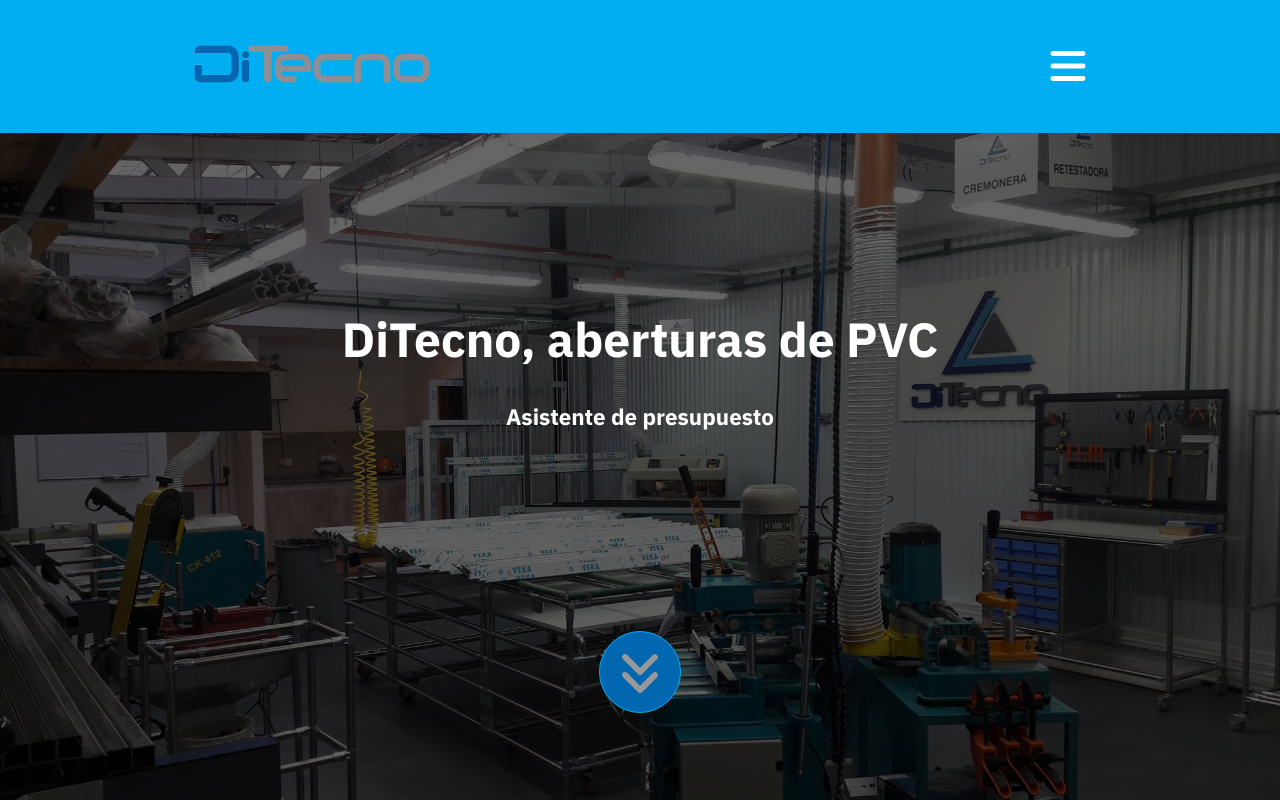
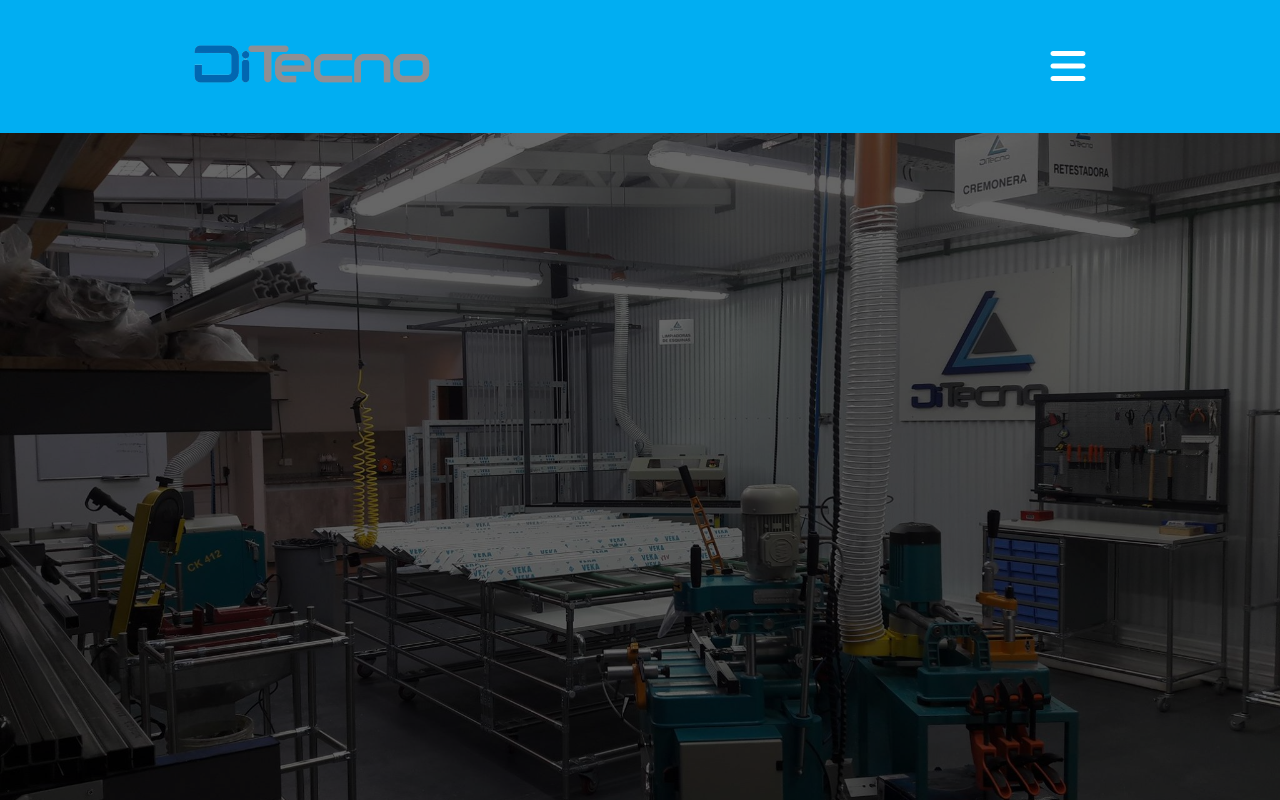
Before and after one commit to Fede-Diiorio/DiTecnoFrontend, a React (Vite) app: page / in a window 1280 px wide. Shown: the top 800 px of the page. Built offline with nearby package versions, Linux system fonts and the light colour scheme; a web font is replaced by a local one.

Commit message:
Cambios orientados a conectar el front con el back

```diff
--- a/src/App.jsx
+++ b/src/App.jsx
@@ -7,6 +7,7 @@
 import ScrollToTop from './utils/ScrollToTop';
 import Door from './components/Door/Door';
 import Window from './components/Window/Window';
+import Selector from './components/Selector/Selector';
 
 function App() {
 
@@ -16,10 +17,11 @@
         <ScrollToTop />
         <Header />
         <Routes>
-          <Route path='/' element={<IndexBody />} />
+          {/* <Route path='/' element={<IndexBody />} />
           <Route path='/producto' element={<Product />} />
           <Route path='/puerta/*' element={<Door />} />
-          <Route path='/ventana/*' element={<Window />} />
+          <Route path='/ventana/*' element={<Window />} /> */}
+          <Route path='/' element={<Selector />} />
         </Routes>
         <Footer />
       </BrowserRouter>
--- a/src/components/IndexBody/IndexBody.jsx
+++ b/src/components/IndexBody/IndexBody.jsx
@@ -1,5 +1,5 @@
 import classes from './IndexBody.module.scss';
-import Hero from './Hero/Hero';
+import Hero from '../Hero/Hero';
 import FirstStep from '../FirstStep/FirstStep';
 
 const IndexBody = () => {
--- /dev/null
+++ b/src/components/Selector/Selector.jsx
@@ -0,0 +1,23 @@
+import classes from './Selector.module.scss';
+import { useEffect } from 'react';
+
+
+const Hero = ({ title, description, items }) => {
+
+
+    return (
+        <section className={classes.heroImage}>
+            <div className={classes.container}>
+                <div className={classes.hero}>
+                    <h2>{title}</h2>
+                    <p>{description}</p>
+
+
+
+                </div>
+            </div>
+        </section>
+    );
+};
+
+export default Hero;
--- /dev/null
+++ b/src/components/Selector/Selector.module.scss
@@ -0,0 +1,32 @@
+.heroImage {
+    background-image: url('../../assets/portada.jpg');
+    background-repeat: no-repeat;
+    background-size: cover;
+    background-position: center;
+    height: 85vh;
+    position: relative;
+    border-bottom: 2px solid $lightPrimaryColor;
+
+    .container {
+        position: absolute;
+        background-color: rgba(0, 0, 0, .6);
+        width: 100%;
+        height: 100%;
+        display: flex;
+        flex-direction: column;
+        align-items: center;
+        justify-content: center;
+
+        .hero {
+            display: flex;
+            flex-direction: column;
+            justify-content: center;
+            align-items: center;
+
+            h2,
+            p {
+                color: $white;
+            }
+        }
+    }
+}
```
Also changed, not shown: src/components/Hero/Hero.jsx (renamed from src/components/IndexBody/Hero/Hero.jsx), src/components/Hero/Hero.module.scss (renamed from src/components/IndexBody/Hero/Hero.module.scss).
